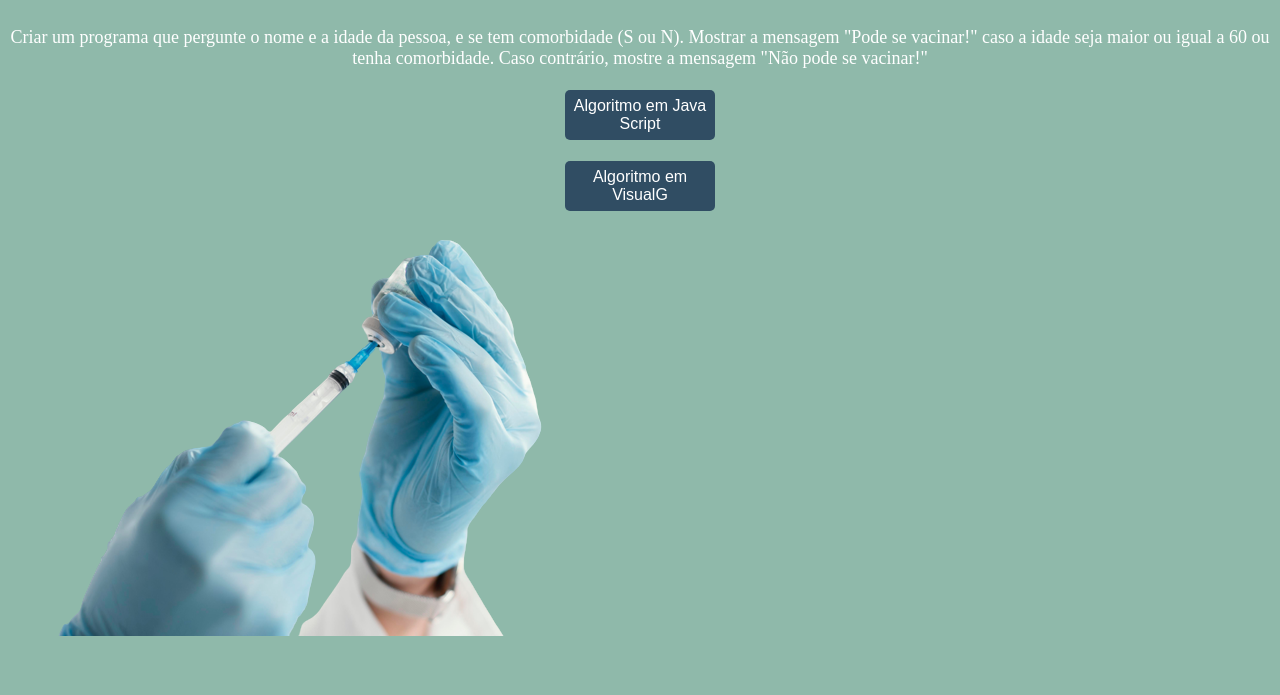
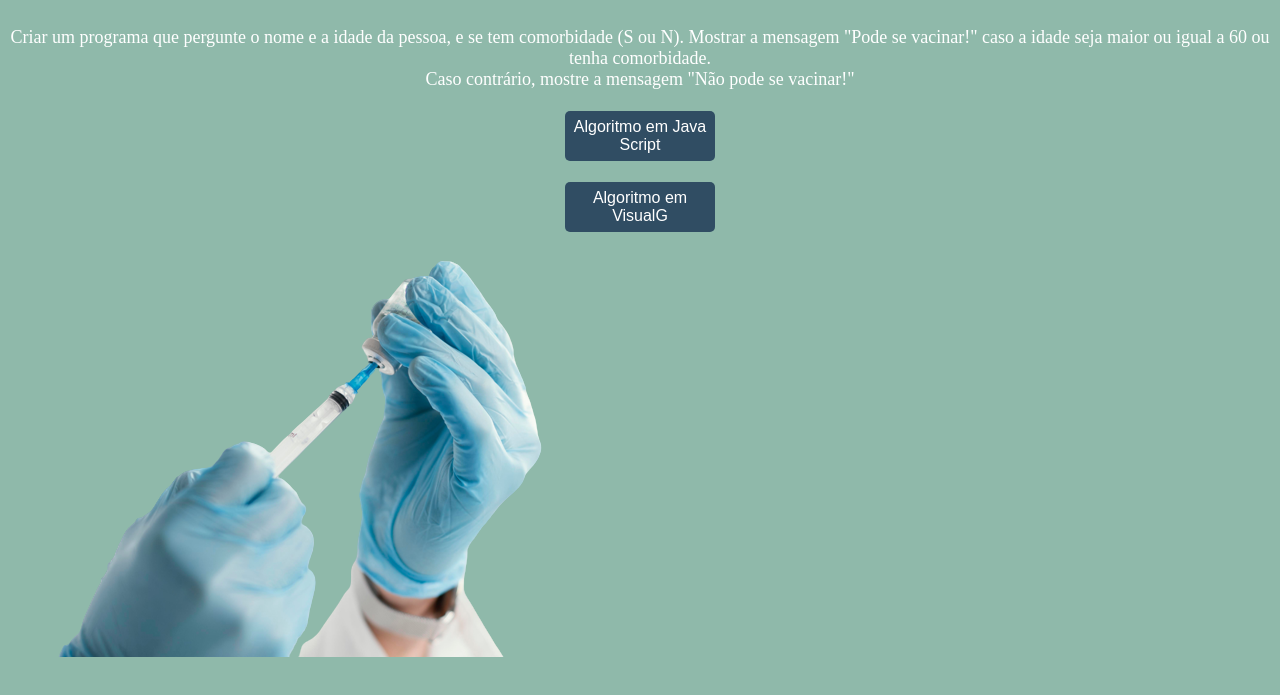
Before and after one commit to Luca-olandim/Algoritmo49, a plain HTML site: page index.html in a window 1280 px wide. Shown: the part 85-780 px from the top of the page. Drawn offline with Linux system fonts and the light colour scheme.

Commit message:
Finalizando arquivo index

```diff
--- a/index.html
+++ b/index.html
@@ -11,7 +11,7 @@
 <body class="body1">
     <div style=" text-align: center";>
     <h1 id="title">Atividade de Lógica Computacional</h1>
-    <p id="subtitle">Criar um programa que pergunte o nome e a idade da pessoa, e se tem comorbidade (S ou N). Mostrar a mensagem "Pode se vacinar!" caso a idade seja maior ou igual a 60 ou tenha comorbidade. Caso contrário, mostre a mensagem "Não pode se vacinar!"<br><br>
+    <p id="subtitle">Criar um programa que pergunte o nome e a idade da pessoa, e se tem comorbidade (S ou N). Mostrar a mensagem "Pode se vacinar!" caso a idade seja maior ou igual a 60 ou tenha comorbidade.<br> Caso contrário, mostre a mensagem "Não pode se vacinar!"<br><br>
     <button class="custom-button1" onclick="novaPagina()">Algoritmo em Java Script</button><br><br>
     <button class="custom-button2" onclick="novaPagina1()">Algoritmo em VisualG</button><br>
     </div>
```
